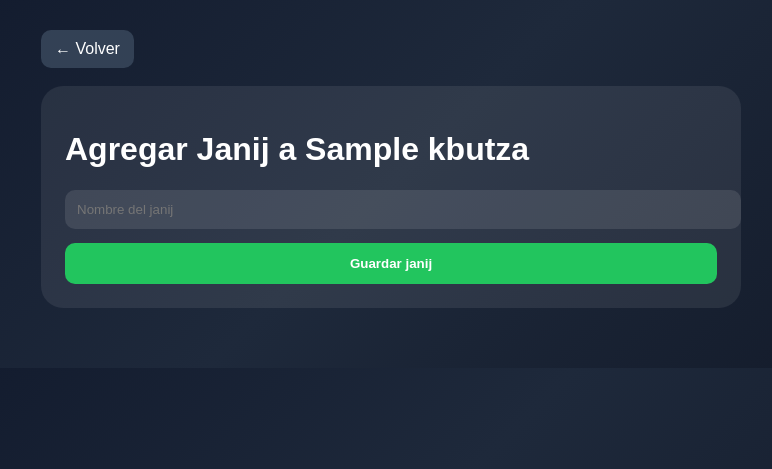
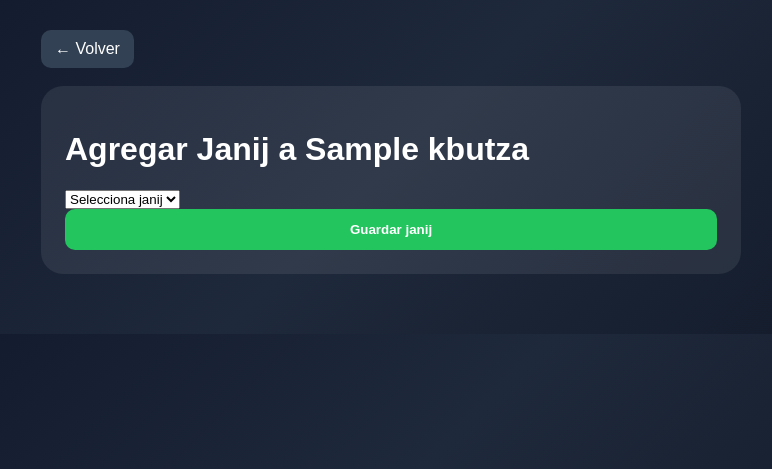
Before and after one commit to rashimshivteisrael-rgb/ShivteApp, a Django app: page /panel-admin/kbutzot/1/agregar-janij/ in a window 1280 px wide. Shown: the top 469 px of the page, without its empty margins (249-1021 px from the left). Run offline with Django 4.2, Linux system fonts and the light colour scheme; tables that the repository leaves empty hold one stand-in row (values such as "Sample post").

Commit message:
janijimç

```diff
--- a/templates/agregar_janij.html
+++ b/templates/agregar_janij.html
@@ -65,7 +65,12 @@
 
         <form method="POST">
             {% csrf_token %}
-            <input type="text" name="nombre" placeholder="Nombre del janij" required>
+            <select name="janij" required>
+                <option value="">Selecciona janij</option>
+                {% for j in janijim_disponibles %}
+                    <option value="{{ j.id }}">{{ j.nombre }}</option>
+                {% endfor %}
+            </select>
             <button class="btn" type="submit">Guardar janij</button>
         </form>
     </div>
--- a/torneo/views.py
+++ b/torneo/views.py
@@ -195,17 +195,22 @@ def quitar_madrij_kbutza(request, kbutza_id, asignacion_id):
 def agregar_janij(request, kbutza_id):
     kbutza = get_object_or_404(Kbutza, id=kbutza_id)
 
+    janijim_disponibles = Janij.objects.filter(kbutza__isnull=True).order_by('nombre')
+
     if request.method == 'POST':
-        nombre = request.POST.get('nombre')
+        janij_id = request.POST.get('janij')
 
-        if nombre:
-            Janij.objects.create(
-                nombre=nombre,
-                kbutza=kbutza
-            )
-            return redirect(f'/panel-admin/kbutzot/{kbutza.id}/')
+        if janij_id:
+            janij = get_object_or_404(Janij, id=janij_id)
+            janij.kbutza = kbutza
+            janij.save()
 
-    return render(request, 'agregar_janij.html', {'kbutza': kbutza})
+        return redirect(f'/panel-admin/kbutzot/{kbutza.id}/')
+
+    return render(request, 'agregar_janij.html', {
+        'kbutza': kbutza,
+        'janijim_disponibles': janijim_disponibles
+    })
 
 def editar_janij(request, janij_id):
     janij = get_object_or_404(Janij, id=janij_id)
```
